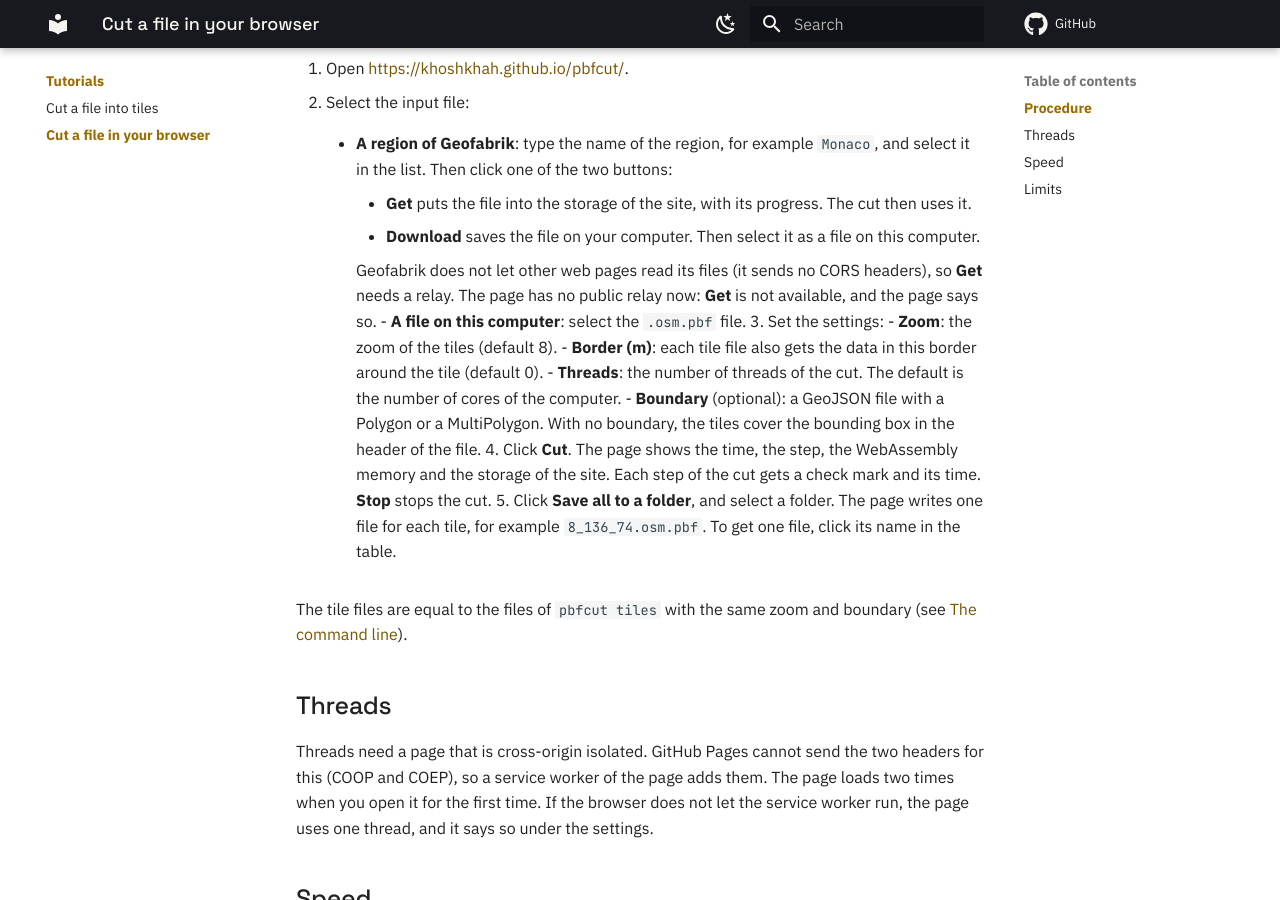
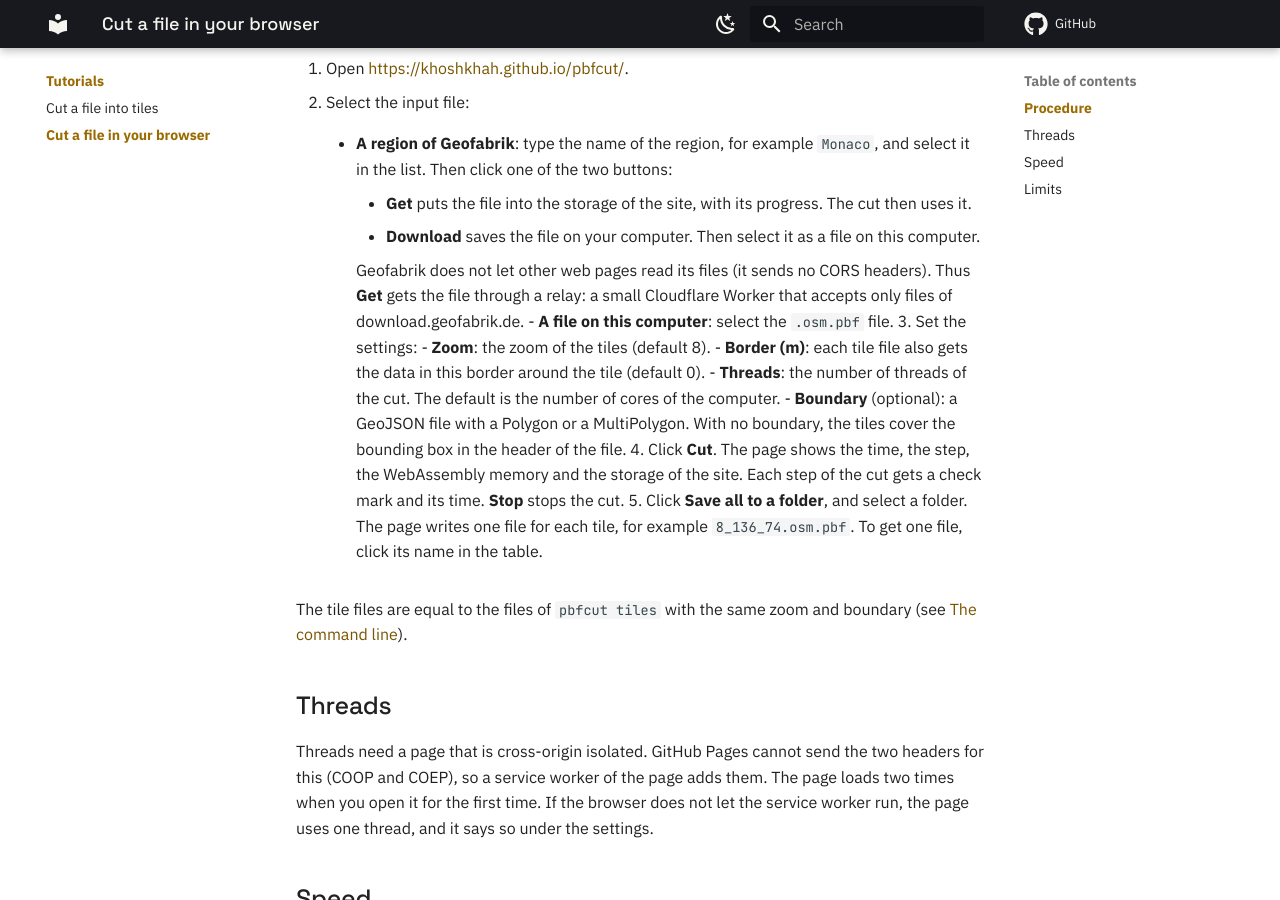
Before and after one commit to Khoshkhah/pbfcut, an MkDocs documentation site: the page built from docs/tutorials/online-page.md, in a window 1280 px wide and 900 px high, scrolled down 432 px. Built offline with MkDocs 1.6.1 and Material for MkDocs 9.7.7, drawn with Linux system fonts in a browser that asks for light colours; comment, search, counter and statistics services are not loaded.

Commit message:
The page: Get works through the owner's Cloudflare relay (the default relay)
Kaveh's choice (2026-11-16): use his existing Cloudflare Worker. It accepts files of
download.geofabrik.de and the origins khoshkhah.github.io and localhost. Checked: Monaco through
the relay into OPFS, then the cut (56 files).

Co-Authored-By: Claude Opus 5.5 <noreply@anthropic.com>

```diff
--- a/docs/tutorials/online-page.md
+++ b/docs/tutorials/online-page.md
@@ -16,8 +16,8 @@ folder. On a phone, the page downloads one file at a time.
         - **Get** puts the file into the storage of the site, with its progress. The cut then uses it.
         - **Download** saves the file on your computer. Then select it as a file on this computer.
 
-        Geofabrik does not let other web pages read its files (it sends no CORS headers), so **Get** needs a relay.
-        The page has no public relay now: **Get** is not available, and the page says so.
+        Geofabrik does not let other web pages read its files (it sends no CORS headers). Thus **Get** gets the file
+        through a relay: a small Cloudflare Worker that accepts only files of download.geofabrik.de.
     - **A file on this computer**: select the `.osm.pbf` file.
 3. Set the settings:
     - **Zoom**: the zoom of the tiles (default 8).
```
Also changed, not shown: docs/design.md (+2 -2 lines), 2 other files.
